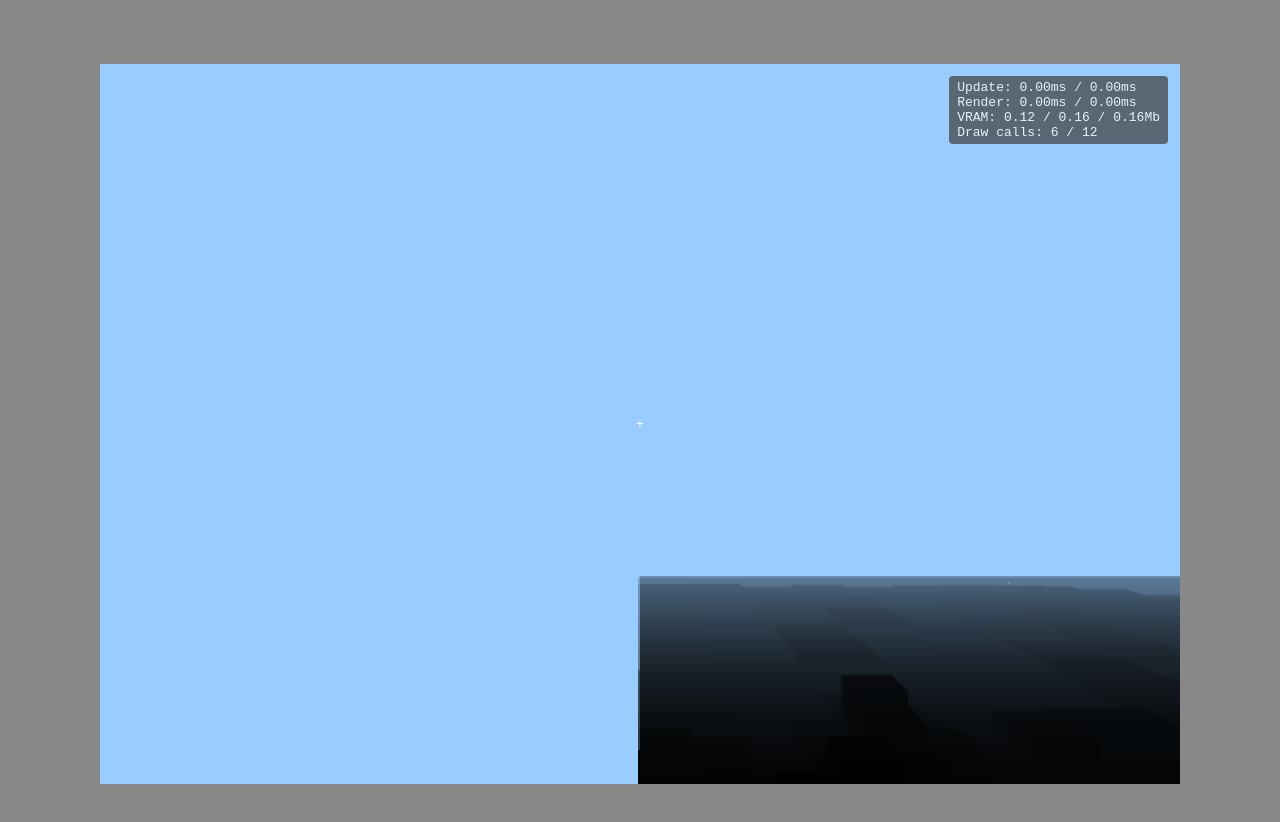
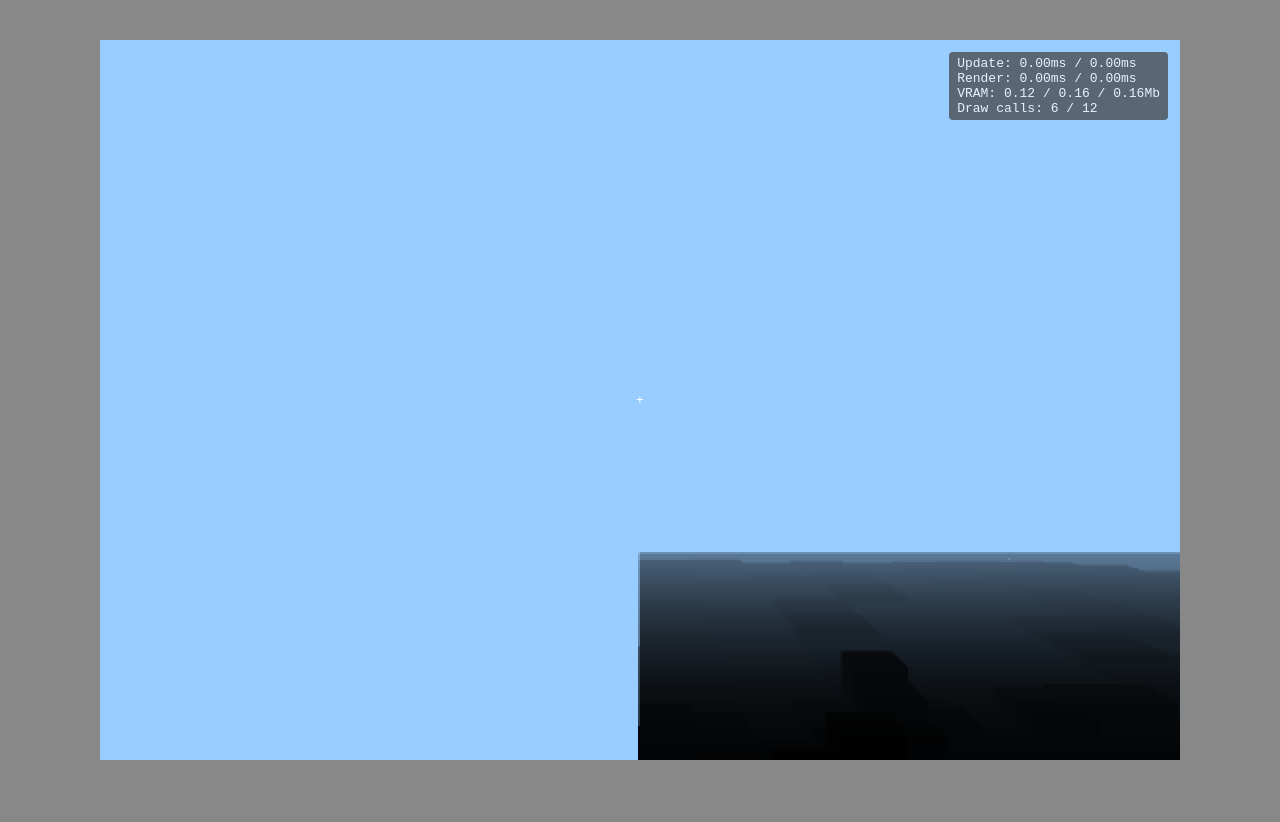
Before and after one commit to skishore/wave, a website with bundled scripts: page index.html in a window 1280 px wide. After the commit the page ends 800 px from the top, so only its background shows below. Built offline with nearby package versions, Linux system fonts and the light colour scheme.

Commit message:
Center game vertically

```diff
--- a/index.html
+++ b/index.html
@@ -9,33 +9,37 @@
       body {
         background-color: #888;
         font-family: monospace;
+        overflow: hidden;
+        position: absolute;
+        top: 0;
+        left: 0;
+        bottom: 0;
+        right: 0;
         margin: 0;
         padding: 0;
-        overflow: hidden;
-        text-align: center;
       }
 
       #container {
-        display: inline-block;
         overflow: hidden;
         position: relative;
-        text-align: left;
+        transform: translate(-50%, -50%);
+        top: 50%;
+        left: 50%;
       }
 
       #container.small {
-        margin: 32px;
         height: 360px;
         width: 640px;
       }
 
       #container.large {
-        margin: 64px;
         height: 720px;
         width: 1080px;
       }
 
       #container.fullscreen {
         position: absolute;
+        transform: none;
         left: 0;
         top: 0;
         bottom: 0;
```
